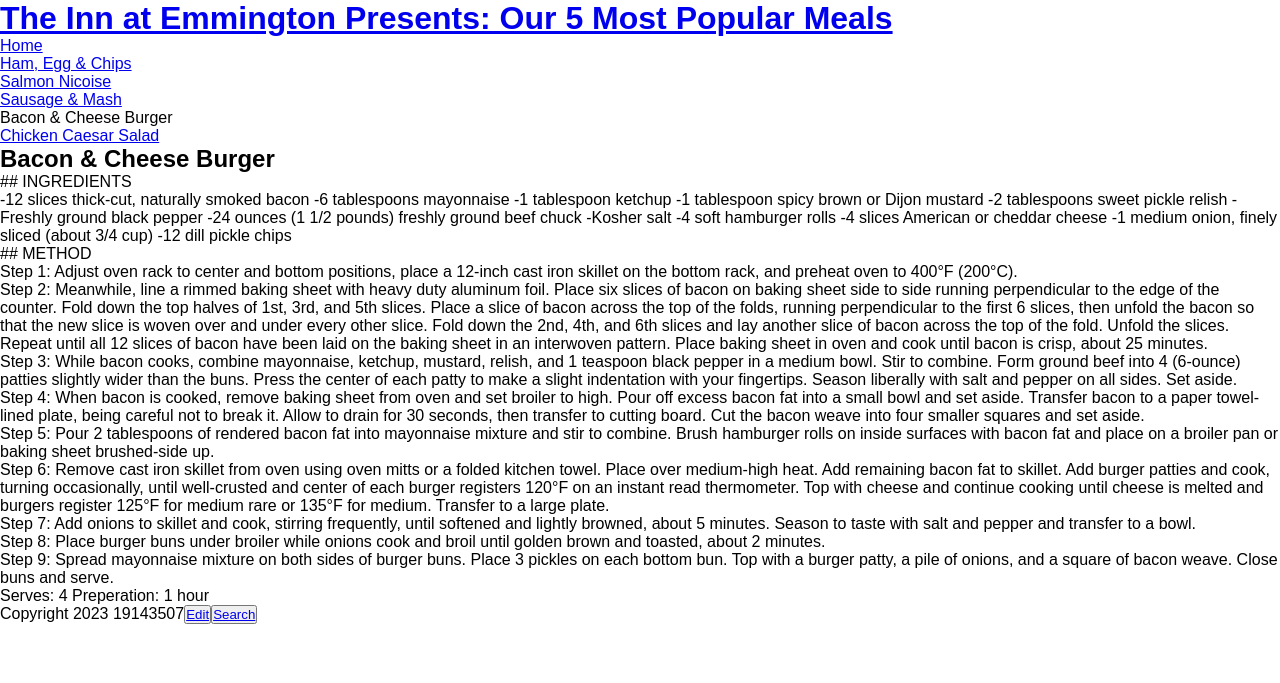
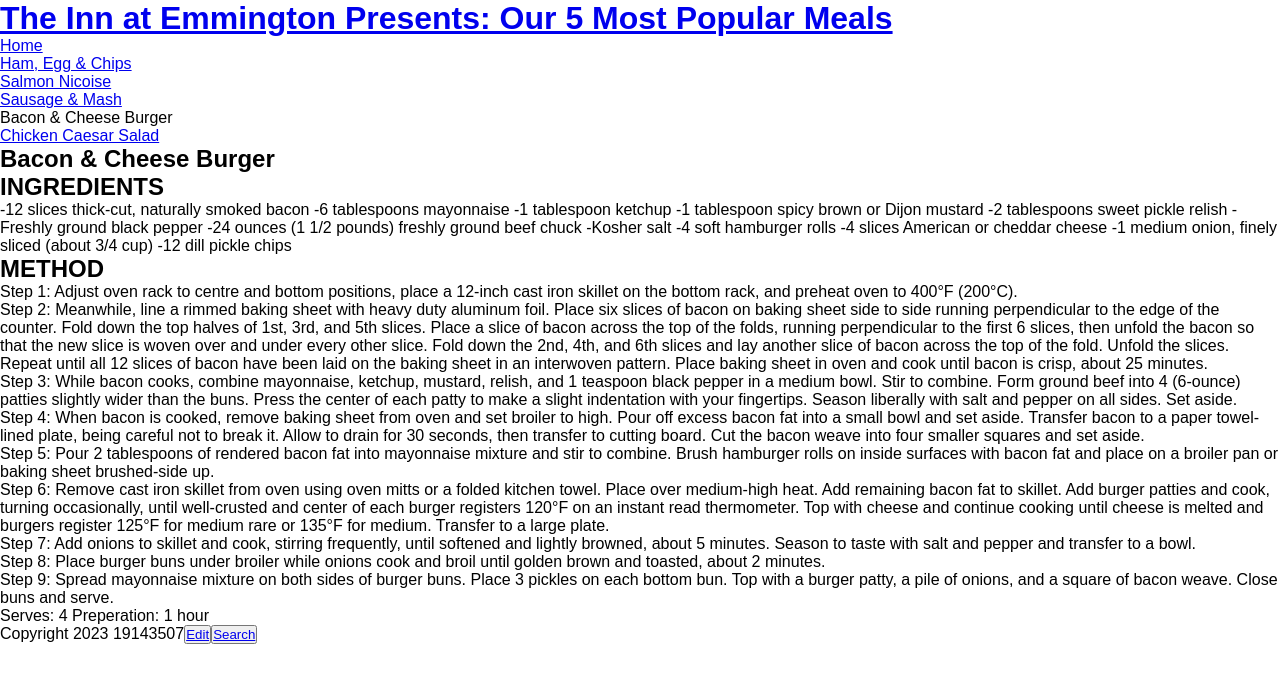
Before and after one commit to 19143507/inn-at-emmington, a Jekyll site: the page built from _recipes/bacon-cheese-burger.md, in a window 1280 px wide. Shown: the top 683 px of the page. Built offline with Jekyll 4.4.1, drawn with Linux system fonts in a browser that asks for light colours.

Commit message:
Update Recipe “bacon-cheese-burger”

```diff
--- a/_recipes/bacon-cheese-burger.md
+++ b/_recipes/bacon-cheese-burger.md
@@ -4,9 +4,9 @@ date: 2023-01-31T15:22:52.776Z
 order: 4
 layout: recipe
 ---
-#﻿# INGREDIENTS
+## I﻿NGREDIENTS
 
--12 slices thick-cut, naturally smoked bacon
+\-12 slices thick-cut, naturally smoked bacon
 -6 tablespoons mayonnaise
 -1 tablespoon ketchup
 -1 tablespoon spicy brown or Dijon mustard
@@ -19,11 +19,10 @@ layout: recipe
 -1 medium onion, finely sliced (about 3/4 cup)
 -12 dill pickle chips
 
-#﻿# METHOD
+## METHOD
 
 Step 1:
-Adjust oven rack to center and bottom positions, place a 12-inch cast iron skillet on the bottom rack, and preheat oven to 400°F (200°C).
-
+Adjust oven rack to centre and bottom positions, place a 12-inch cast iron skillet on the bottom rack, and preheat oven to 400°F (200°C).
 
 Step 2:
 Meanwhile, line a rimmed baking sheet with heavy duty aluminum foil. Place six slices of bacon on baking sheet side to side running perpendicular to the edge of the counter. Fold down the top halves of 1st, 3rd, and 5th slices. Place a slice of bacon across the top of the folds, running perpendicular to the first 6 slices, then unfold the bacon so that the new slice is woven over and under every other slice. Fold down the 2nd, 4th, and 6th slices and lay another slice of bacon across the top of the fold. Unfold the slices. Repeat until all 12 slices of bacon have been laid on the baking sheet in an interwoven pattern. Place baking sheet in oven and cook until bacon is crisp, about 25 minutes.
```
